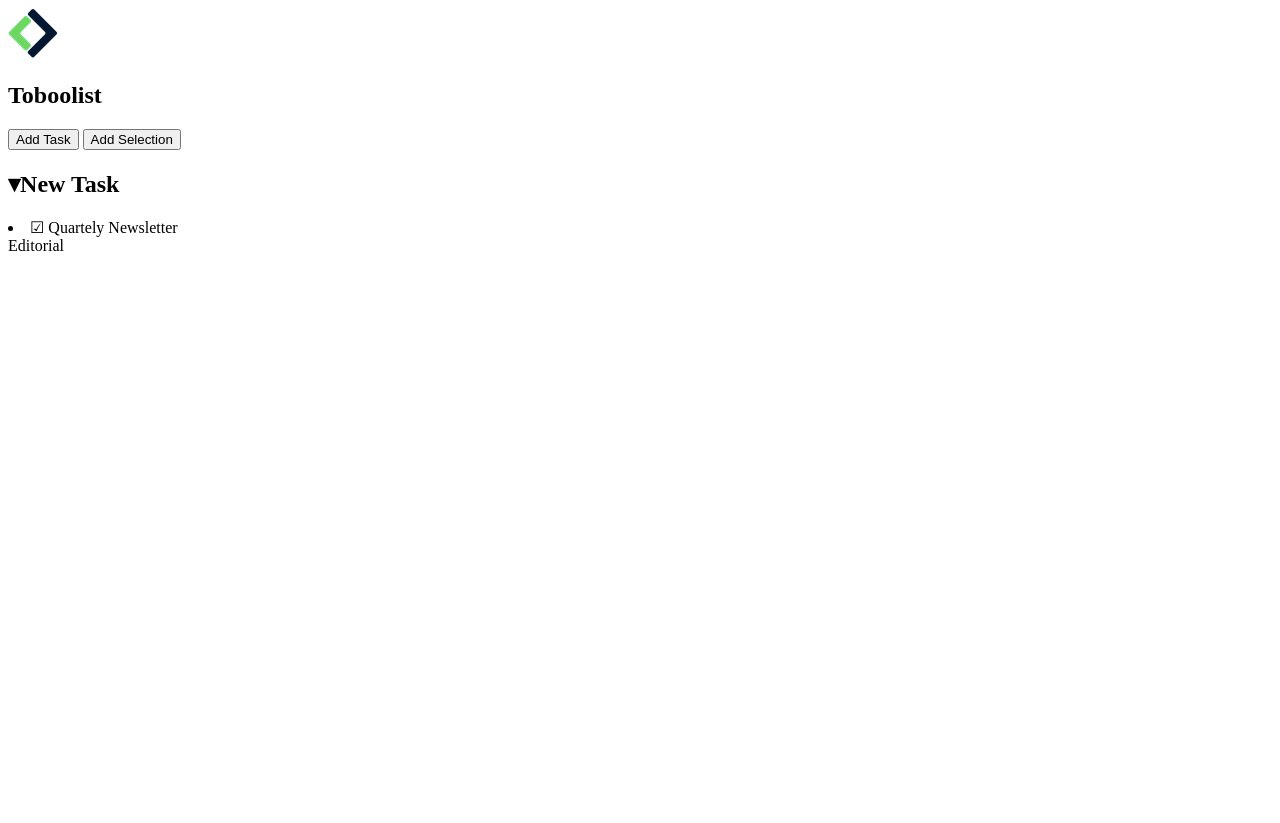
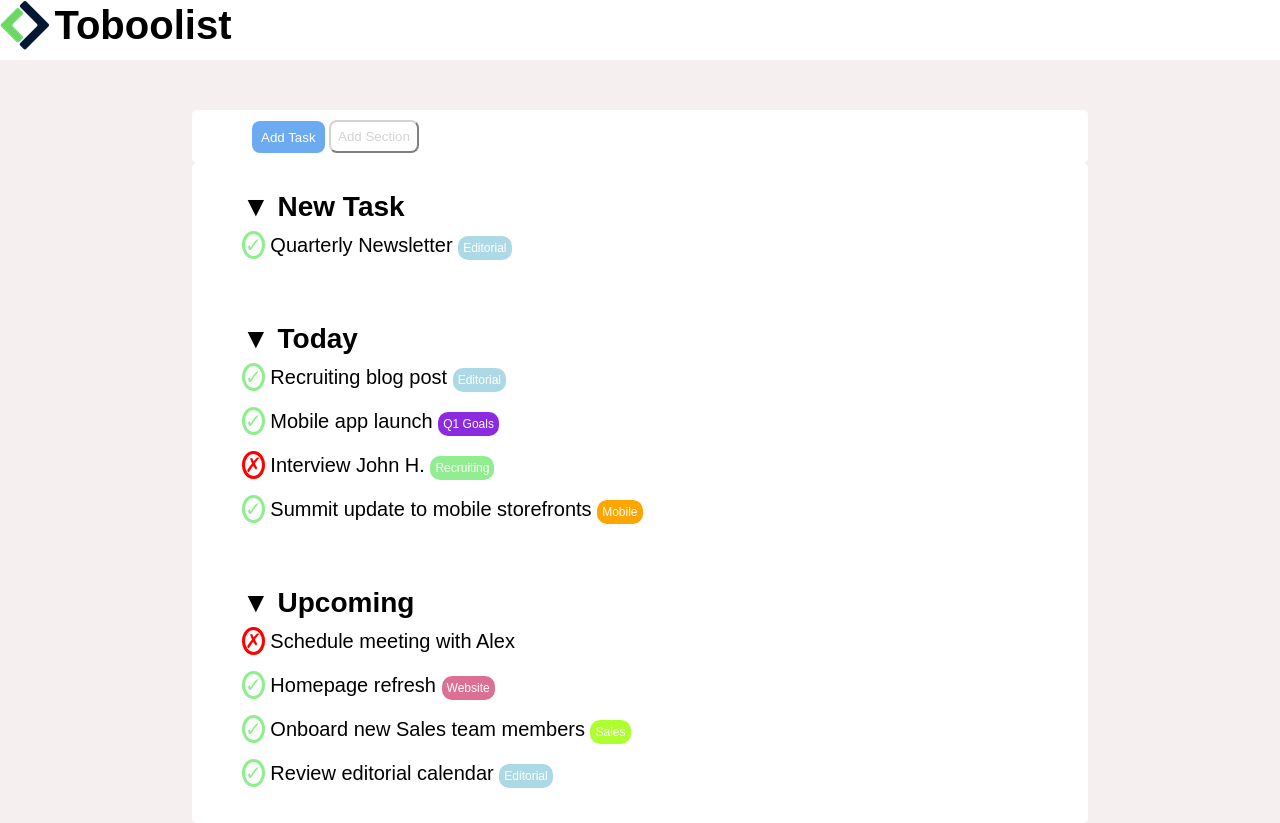
Before and after one commit to furkancaliskan0/html-css-toboolist, a plain HTML site: page index.html in a window 1280 px wide. Before the commit the page ends 800 px from the top, so only its background shows below. Drawn offline with Linux system fonts and the light colour scheme.

Commit message:
Project Finished

```diff
--- a/css/style.css
+++ b/css/style.css
@@ -1,12 +1,120 @@
-/* general rules */
-*{
+/* regole generali */
+* {
     margin: 0;
     padding: 0;
     box-sizing: border-box;
 }
+ /* body */
+body {
+    background-color: rgba(245, 237, 237, 0.877);
+    font-family: Arial, sans-serif;
+    font-size: 16px;
+}
+    /* regole corpo principale */
+.container {
+    margin: 0 auto;
+    padding: 0 50px;
+    background-color: #fff;
+    width: 70%;
+    border-radius: 5px;
+}
 
-body{
-    font-family: 'Gill Sans', 'Gill Sans MT', Calibri, 'Trebuchet MS', sans-serif;
-    font-size: 16px;
-    background-color: rgb(223, 221, 221);
+#nome-sito {
+    background-color: #fff;
+    padding-bottom: 10px;
+    margin-bottom: 50px;
 }
+
+#logo {
+    line-height: 100px;
+    vertical-align: middle;
+}
+
+#name-logo {
+    display: inline-block;
+    font-size: 40px;
+    vertical-align: middle;
+}
+
+/* struttura principale */
+
+.customization-section {
+    padding: 10px 10px;
+}
+
+#add-task {
+    color: #fff;
+    background-color: rgb(109, 171, 241);
+    border: 0px;
+    border-radius: 8px;
+    height: 32px;
+    width: auto;
+    padding: 9px 9px;
+    vertical-align: middle;
+}
+
+#add-section {
+    color: lightgray;
+    background-color: #fff;
+    border-color: lightgray;
+    border-radius: 8px;
+    width: auto;
+    padding: 7px 7px;
+    vertical-align: middle;
+}
+
+/* elemento elenco struttura */
+
+.list {
+    padding-top: 28px;
+    padding-bottom: 28px;
+    font-size: 28px;
+}
+
+.item-list {
+    font-size: 20px;
+    padding-top: 10px;
+    padding-bottom: 10px;
+}
+
+.check{
+    color: lightgreen;
+    border: solid;
+    border-radius: 52%;
+}
+
+.reference {
+    color: #fff;
+    font-size: 12px;
+    border-radius: 10px;
+    padding: 5px 5px;
+}
+.cross {
+    color: red;
+    border: solid;
+    border-radius: 50%;
+}
+
+.reference.darkpink {
+    background-color: palevioletred;
+}
+
+.reference.greenyellow {
+    background-color: greenyellow;
+}
+
+.reference.blue {
+    background-color: lightblue;
+}
+
+.reference.violet {
+    background-color: blueviolet;
+}
+
+.reference.lightgreen {
+    background-color: lightgreen;
+}
+
+.reference.orange {
+    background-color: orange;
+}
--- a/index.html
+++ b/index.html
@@ -4,69 +4,163 @@
     <meta charset="UTF-8">
     <meta http-equiv="X-UA-Compatible" content="IE=edge">
     <meta name="viewport" content="width=device-width, initial-scale=1.0">
+    <link rel="stylesheet" href="css/style.css">
     <title>Toboolist</title>
 </head>
-
 <body>
     <!-- intestazione -->
-    <!-- logo  -->
-    <header>
-        <section class="logo-header">
-           <img id=logo src="img/Logo.png" alt="">
-        <h1 id ="logo"> Toboolist</h1>
-        </section>
+
+    <header id="nome-sito">
+
+        <img src="img/Logo.png" id="logo" alt="logo">
+        <div id="name-logo">
+            <strong>
+                Toboolist
+            </strong>
+        </div>
+
     </header>
-    <main class="container">
-        <section class="container-buttons">
-            <button class="button main">Add Task</button>
-            <button class="button">Add Selection</button>
-        </section>
-        <section class="task-box">
-            <h2 class="task-main-value-line">
-                &#x25BE;New Task
-            </h2>
-            <section>
-                <li class="task-value-line">
-                    &#9745; Quartely Newsletter
-                    <div class="task-tag editorial">
-                        Editorial
-                    </div>
-                </li>
-            </section>
 
+     <!-- corpo della pagina  -->
+    <div class="container">
 
+        <!-- sezione buttoni-->
+        <section class="customization-section">
 
+            <button type="button" id="add-task">
+                Add Task
+            </button>
 
-
-
+            <button type="button" id="add-section">
+                Add Section
+            </button>
 
         </section>
 
+    </div>
+
+    <div class="container">
+
+        <section>
+            <!-- prima lista -->
+            <div class="list">
+                &#9660;
+                <strong>
+                    New Task
+                </strong>
+
+                <div class="item-list">
+
+                    <span class="check"> &check;</span>
+
+                    Quarterly Newsletter
+
+                    <span class="reference blue">Editorial</span>
+
+                </div>
 
 
-    </section>
+            </div>
 
+            <!-- seconda lista -->
+            <div class="list">
+                &#9660;
+                <strong>
+                    Today
+                </strong>
 
+                <div class="item-list">
 
+                    <span class="check"> &check;</span>
 
+                    Recruiting blog post
 
+                    <span class="reference blue">Editorial</span>
 
+                </div>
 
+                <div class="item-list">
 
+                    <span class="check"> &check;</span>
 
+                    Mobile app launch
 
+                    <span class="reference violet">Q1 Goals</span>
 
+                </div>
 
+                <div class="item-list">
 
+                    <span class="cross"> &cross;</span>
 
+                    Interview John H.
 
+                    <span class="reference lightgreen">Recruiting</span>
 
+                </div>
 
+                <div class="item-list">
 
-    </main>
+                    <span class="check"> &check;</span>
 
+                    Summit update to mobile storefronts
 
+                    <span class="reference orange">Mobile</span>
 
+                </div>
+
+            </div>
+
+            <!-- terza lista-->
+            <div class="list">
+                &#9660;
+                <strong>
+                    Upcoming
+                </strong>
+
+                <div class="item-list">
+
+                    <span class="cross"> &cross;</span>
+
+                    Schedule meeting with Alex
+
+                </div>
+
+                <div class="item-list">
+
+                    <span class="check"> &check;</span>
+
+                    Homepage refresh
+
+                    <span class="reference darkpink">Website</span>
+
+                </div>
+
+                <div class="item-list">
+
+                    <span class="check"> &check;</span>
+
+                    Onboard new Sales team members
+
+                    <span class="reference greenyellow">Sales</span>
+
+                </div>
+
+                <div class="item-list">
+
+                    <span class="check"> &check;</span>
+
+                    Review editorial calendar
+
+                    <span class="reference blue">Editorial</span>
+
+                </div>
+
+            </div>
+
+        </section>
+
+    </div>
 
 </body>
 </html>
```
